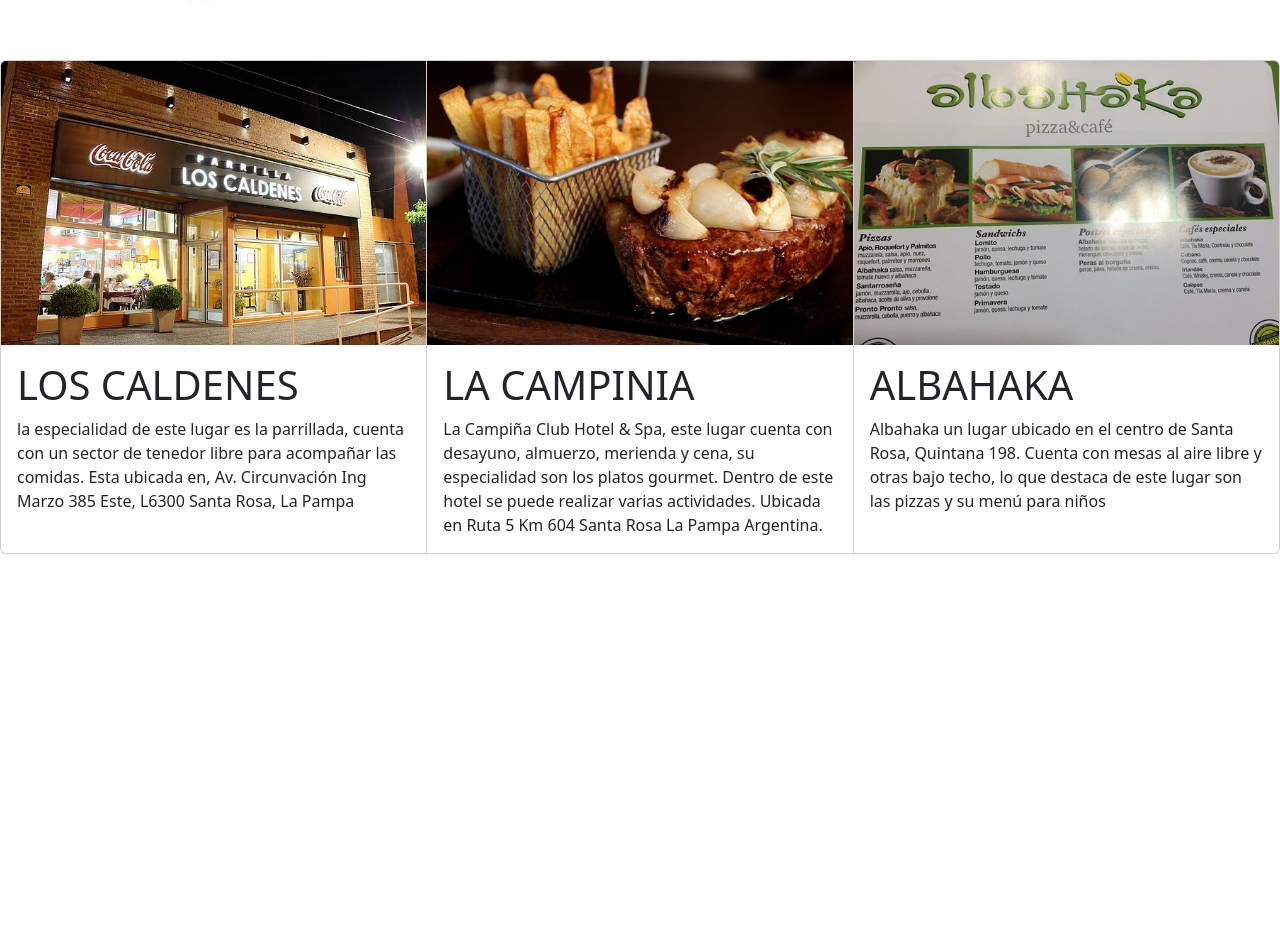
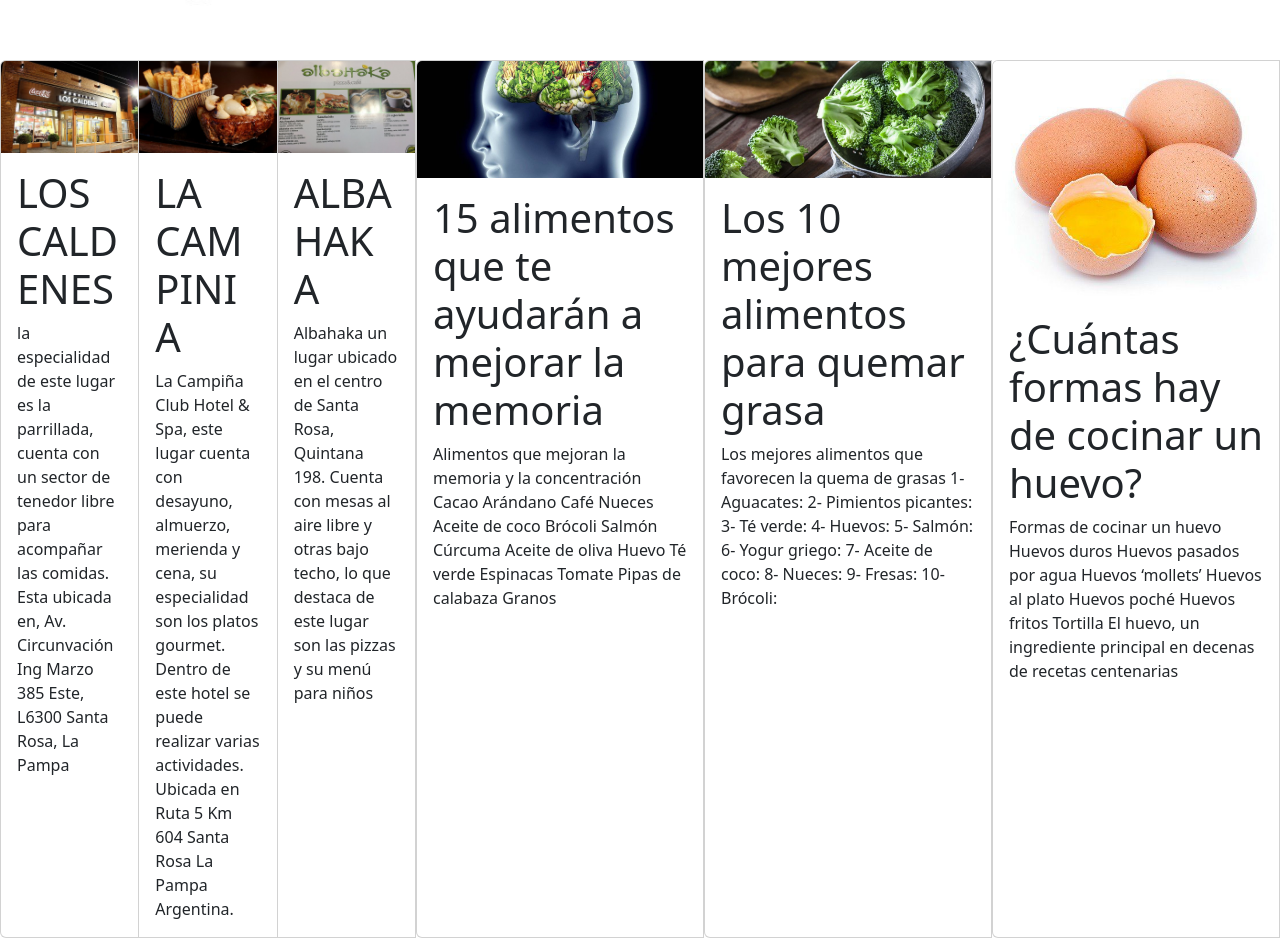
Before and after one commit to MiaLuna23/TRABAJO-FINAL, a plain HTML site: page I.HTML in a window 1280 px wide. Shown: the part 340-1278 px from the top of the page. Before the commit the page ends 894 px from the top, so only its background shows below. Drawn offline with nearby package versions, Linux system fonts and the light colour scheme.

Commit message:
Add files via upload

```diff
--- a/I.HTML
+++ b/I.HTML
@@ -50,8 +50,75 @@
 
                 </p>
             </div>
+            </div>
+
+    <div class="card-group">
+       <div class = "card" style="width: 18rem; ">
+            <img class="card-img-top" width="150px" src="los-alimentos-para-preservar-y-mejorar-mucho-tu-memoria-980x400.jpg" alt="Restaurantes">
+            <div class="card-body">
+                <h1 class="card-title"> 15 alimentos que te ayudarán a mejorar la memoria</h1>
+                <p class="card-text">
+                    Alimentos que mejoran la memoria y la concentración
+Cacao
+Arándano
+Café
+Nueces
+Aceite de coco
+Brócoli
+Salmón
+Cúrcuma
+Aceite de oliva
+Huevo
+Té verde
+Espinacas
+Tomate
+Pipas de calabaza
+Granos
+
+                </p>
+
         </div>
-    </div>
+        </div>
+
+        <div class="card-group">
+           <div class = "card" style="width: 18rem; ">
+                <img class="card-img-top" width="150px" src="brocoli-ppal-980x400.jpg" alt="Restaurantes">
+                <div class="card-body">
+                    <h1 class="card-title"> Los 10 mejores alimentos para quemar grasa</h1>
+                    <p class="card-text">
+                        Los mejores alimentos que favorecen la quema de grasas
+1- Aguacates:
+2- Pimientos picantes:
+3- Té verde:
+4- Huevos:
+5- Salmón:
+6- Yogur griego:
+7- Aceite de coco:
+8- Nueces:
+9- Fresas:
+10- Brócoli:
+   </p>
+ </div>
+ </div>
+ <div class="card-group">
+    <div class = "card" style="width: 18rem; ">
+         <img class="card-img-top" width="150px" src="huevo.jpg" alt="Restaurantes">
+         <div class="card-body">
+             <h1 class="card-title">¿Cuántas formas hay de cocinar un huevo?</h1>
+             <p class="card-text">
+                Formas de cocinar un huevo
+                Huevos duros
+                Huevos pasados por agua
+                Huevos ‘mollets’
+                Huevos al plato
+                Huevos poché
+                Huevos fritos
+                Tortilla
+                El huevo, un ingrediente principal en decenas de recetas centenarias
+</p>
+</div>
+</div>
+
 
 </body>
 <script src="I.JS"></script>
```
Also changed, not shown: brocoli-ppal-980x400.jpg (added), huevo.jpg (added), los-alimentos-para-preservar-y-mejorar-mucho-tu-memoria-980x400.jpg (added).
